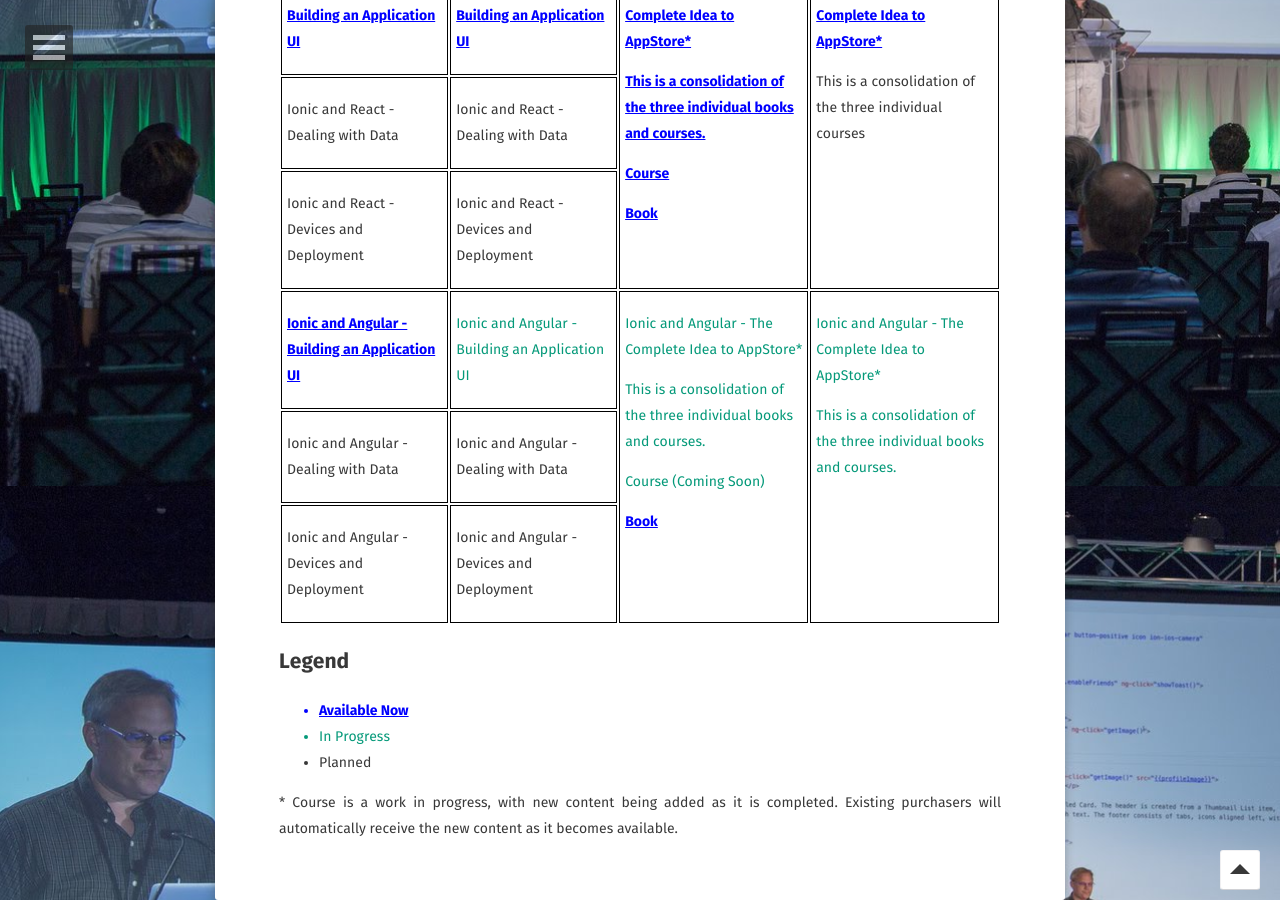
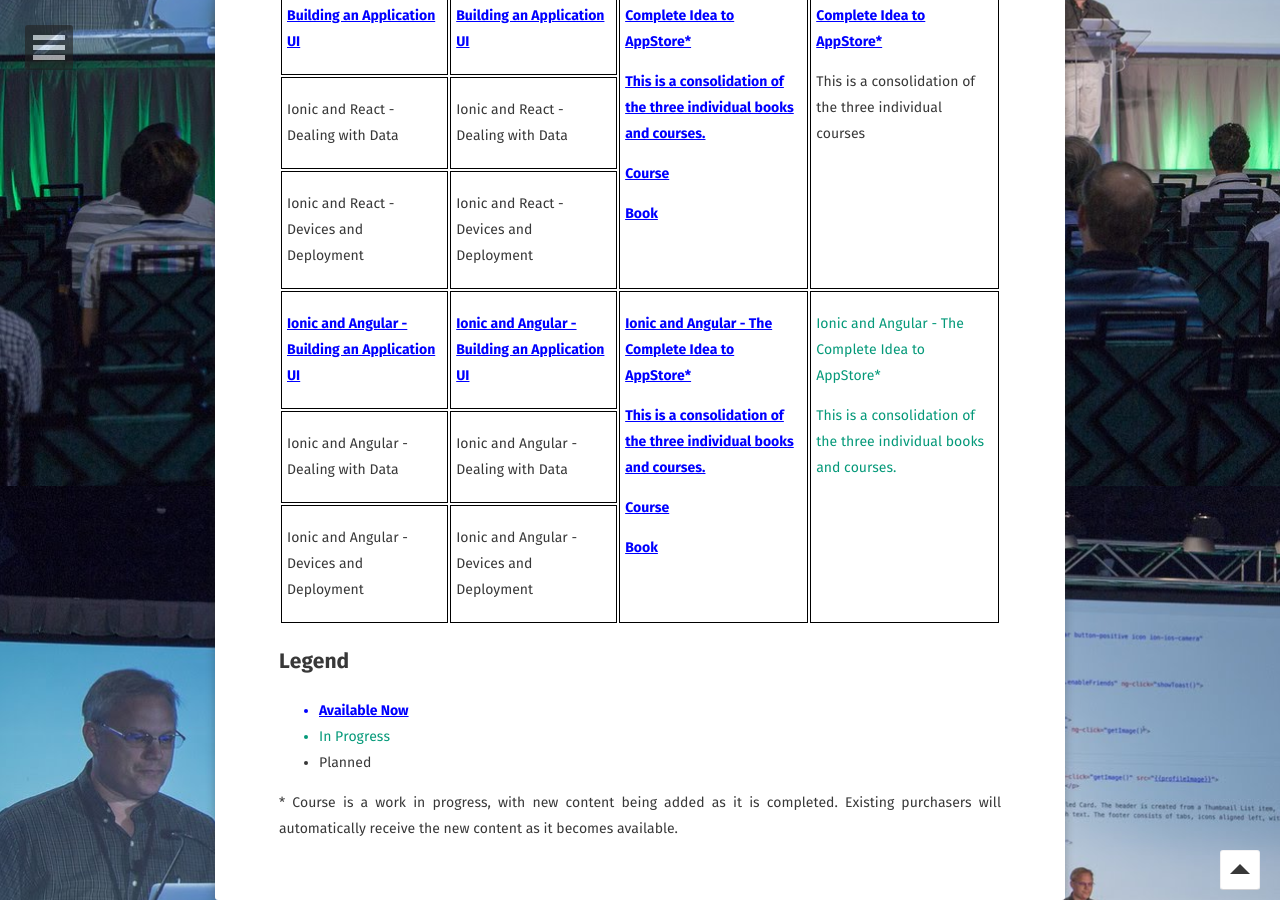
Before and after one commit to walkingriver/walkingriver.github.io, a Jekyll site: the page built from projects/index.html, in a window 1280 px wide and 900 px high, scrolled down 1314 px. Built offline with Jekyll 4.4.1, drawn with Linux system fonts in a browser that asks for light colours; some web fonts are replaced.

Commit message:
Updated projects

```diff
--- a/projects/index.html
+++ b/projects/index.html
@@ -90,8 +90,7 @@ comments: false
     </tr>
     <tr class="c13">
       <td class="c4" colspan="1" rowspan="1">
-        <p class="c5"><span class="c11"><a class="c7"
-              href="https://amzn.to/36e0Eli">Developing
+        <p class="c5"><span class="c11"><a class="c7" href="https://amzn.to/36e0Eli">Developing
               Progressive Web Applications with Angular</a></span></p>
       </td>
       <td class="c4" colspan="1" rowspan="1">
@@ -104,8 +103,7 @@ comments: false
     </tr>
     <tr class="c8">
       <td class="c4" colspan="1" rowspan="1">
-        <p class="c5"><span class="c11"><a class="c7"
-              href="https://amzn.to/3e6Ohua">Ionic and
+        <p class="c5"><span class="c11"><a class="c7" href="https://amzn.to/3e6Ohua">Ionic and
               React - Building an Application UI</a></span></p>
       </td>
       <td class="c4" colspan="1" rowspan="1">
@@ -114,8 +112,10 @@ comments: false
               Ionic and React - Building an Application UI</a></span></p>
       </td>
       <td class="c4" colspan="1" rowspan="3">
-        <p class="c5"><span class="c0"><a href="https://gumroad.com/walkingriver" class="c7">Ionic and React - The Complete Idea to AppStore*</a> </span></p>
-        <p class="c5"><span class="c0"><a href="https://gumroad.com/walkingriver" class="c7">This is a consolidation of the three individual books and courses.</a></span></p>
+        <p class="c5"><span class="c0"><a href="https://gumroad.com/walkingriver" class="c7">Ionic and React - The
+              Complete Idea to AppStore*</a> </span></p>
+        <p class="c5"><span class="c0"><a href="https://gumroad.com/walkingriver" class="c7">This is a consolidation of
+              the three individual books and courses.</a></span></p>
         <p class="c5"><span class="c0"><a href="https://gum.co/KJvnU" class="c7"> Course</a></span></p>
         <p class="c5"><span class="c0"><a class="c7" href="https://gum.co/UNqqS">Book</a></span></p>
       </td>
@@ -144,18 +144,21 @@ comments: false
     </tr>
     <tr class="c8">
       <td class="c4" colspan="1" rowspan="1">
-        <p class="c5"><span class="c11"><a class="c7"
-              href="https://amzn.to/2zW94l2">Ionic and
+        <p class="c5"><span class="c11"><a class="c7" href="https://amzn.to/2zW94l2">Ionic and
               Angular - Building an Application UI</a></span></p>
       </td>
       <td class="c4 c10" colspan="1" rowspan="1">
-        <p class="c5 c0">Ionic and Angular -
-          Building an Application UI</span></p>
+        <p class="c5"><span class="c0"><a class="c7"
+              href="https://www.udemy.com/course/ionic-and-angular-building-a-mobile-application-ui/?referralCode=4BDA222DA29920B252A2">
+              Ionic and Angular -
+              Building an Application UI</a></span></p>
       </td>
       <td class="c4 c10" colspan="1" rowspan="3">
-        <p class="c5"><span class="c0">Ionic and Angular - The Complete Idea to AppStore*</span></p>
-        <p class="c5"><span class="c0">This is a consolidation of the three individual books and courses.</span></p>
-        <p class="c5"><span class="c0">Course (Coming Soon)</span></p>
+        <p class="c5"><span class="c0"><a href="https://gumroad.com/walkingriver" class="c7">Ionic and Angular - The
+          Complete Idea to AppStore*</a> </span></p>
+    <p class="c5"><span class="c0"><a href="https://gumroad.com/walkingriver" class="c7">This is a consolidation of
+          the three individual books and courses.</a></span></p>
+        <p class="c5"><span class="c0"><a href="https://gum.co/FyZHi" class="c7"> Course</a></span></p>
         <p class="c5"><span class="c0"><a href="https://gum.co/NlVUr" class="c7">Book</a></span></p>
       </td>
       <td class="c4 c10" colspan="1" rowspan="3">
```
